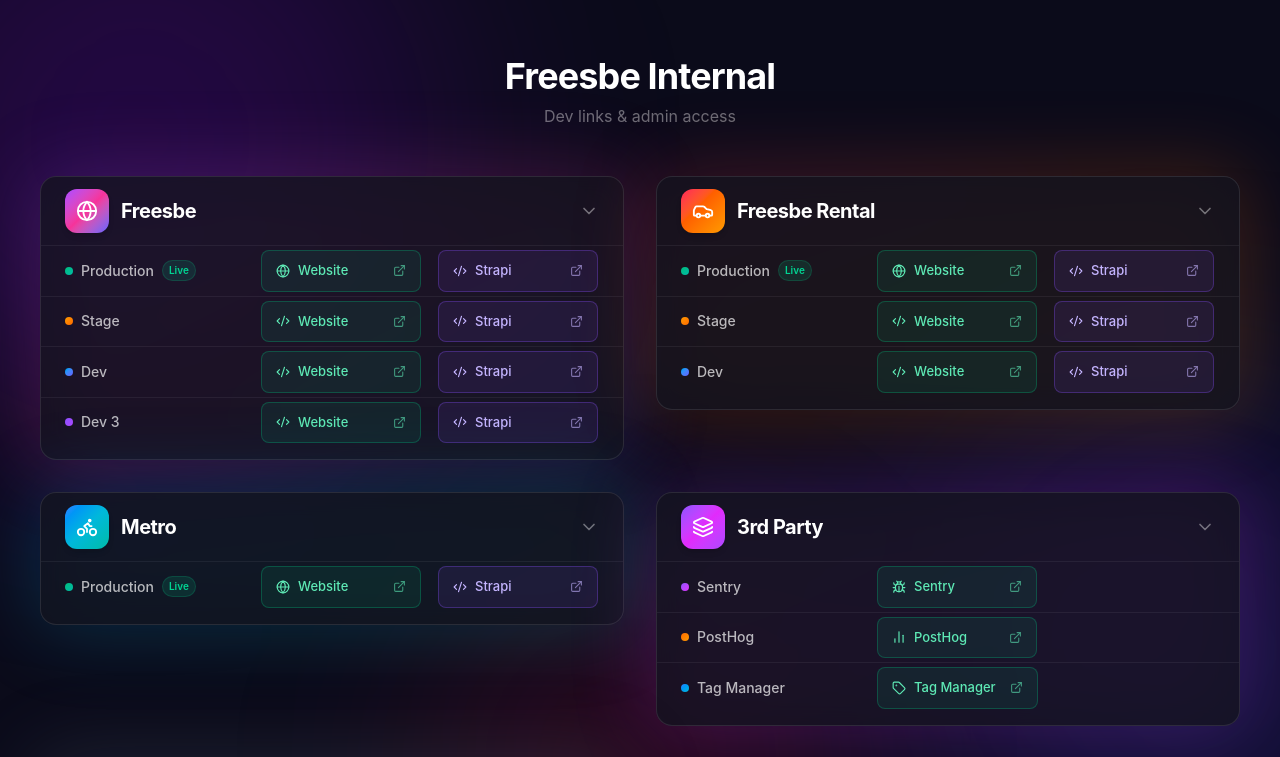
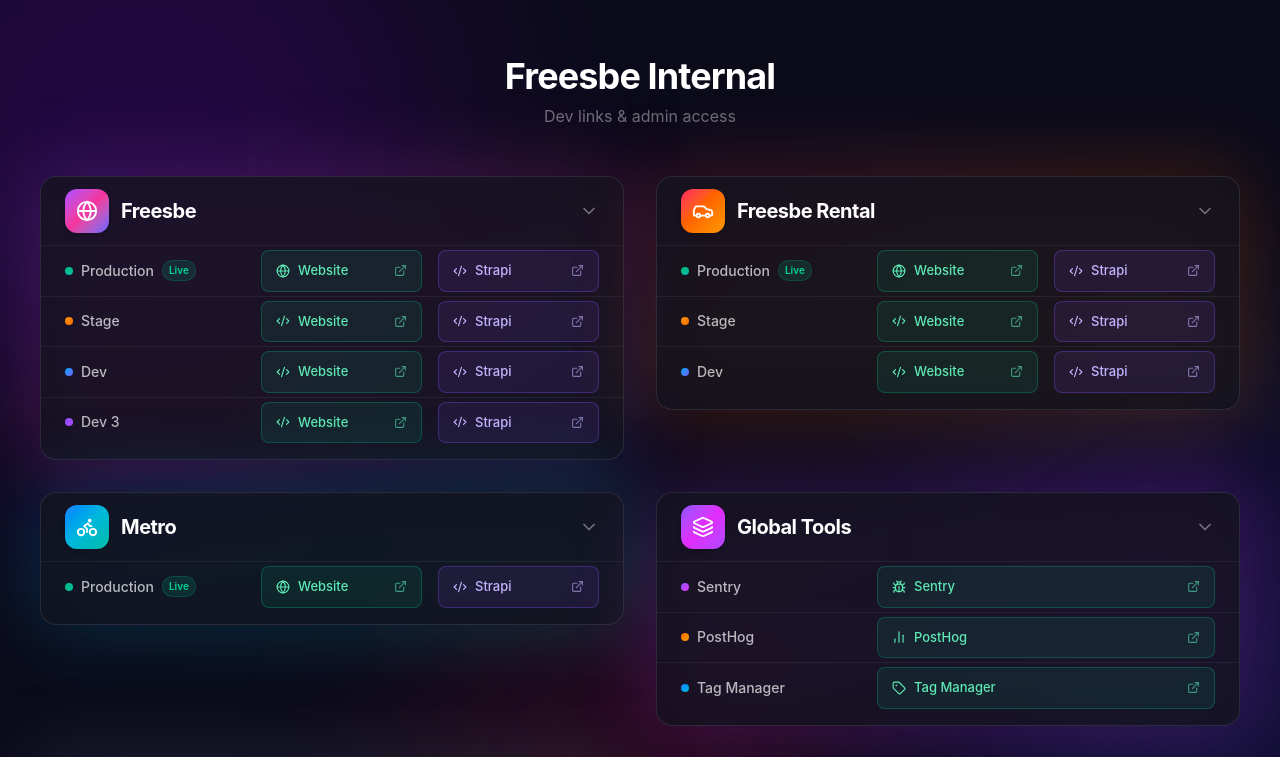
Before and after one commit to alonlivne-moveo007/pages-for-crasso, a React (Vite) app: page / in a window 1280 px wide. Shown: the top 757 px of the page. Built offline with nearby package versions, Linux system fonts and the light colour scheme.

Commit message:
Update LinkButton to use full width and rename "3rd Party" product to "Global Tools" for clarity.

```diff
--- a/src/components/LinkButton.tsx
+++ b/src/components/LinkButton.tsx
@@ -34,7 +34,7 @@ export function LinkButton({
 
   return (
     <div
-      className={`group/btn relative flex items-center justify-between gap-3 justify-self-start min-w-[160px] px-3.5 py-2.5 rounded-lg border text-[13px] font-medium transition-colors ${VARIANT_STYLES[variant]} ${className}`}
+      className={`group/btn relative flex items-center justify-between gap-3 w-full px-3.5 py-2.5 rounded-lg border text-[13px] font-medium transition-colors ${VARIANT_STYLES[variant]} ${className}`}
     >
       <a
         href={href}
--- a/src/data/products.ts
+++ b/src/data/products.ts
@@ -91,7 +91,7 @@ export const PRODUCTS: Product[] = [
   },
   {
     id: "thirdparty",
-    name: "3rd Party",
+    name: "Global Tools",
     gradient: "from-violet-500 via-fuchsia-500 to-purple-500",
     icon: Layers,
     environments: [
```
